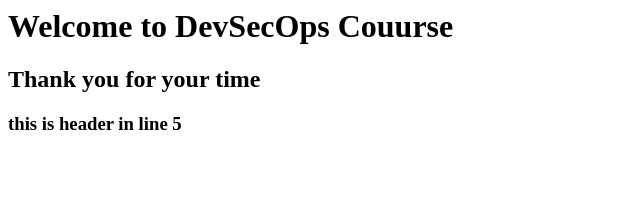
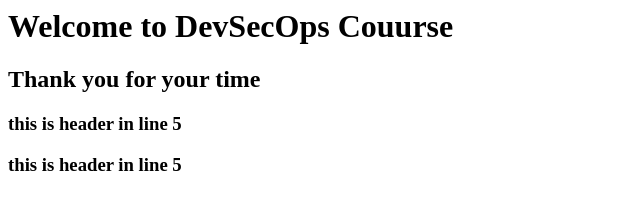
Before and after one commit to vijaycs199/devsecops, a plain HTML site: page index.html in a window 1280 px wide. Shown: the whole page, without its empty margins (0-640 px from the left). Drawn offline with Linux system fonts and the light colour scheme.

Commit message:
changes in index.html

```diff
--- a/index.html
+++ b/index.html
@@ -3,3 +3,5 @@
 <h2> Thank you for your time </h2>
 
 <h3> this is header in line 5
+
+<h3> this is header in line 5
```
